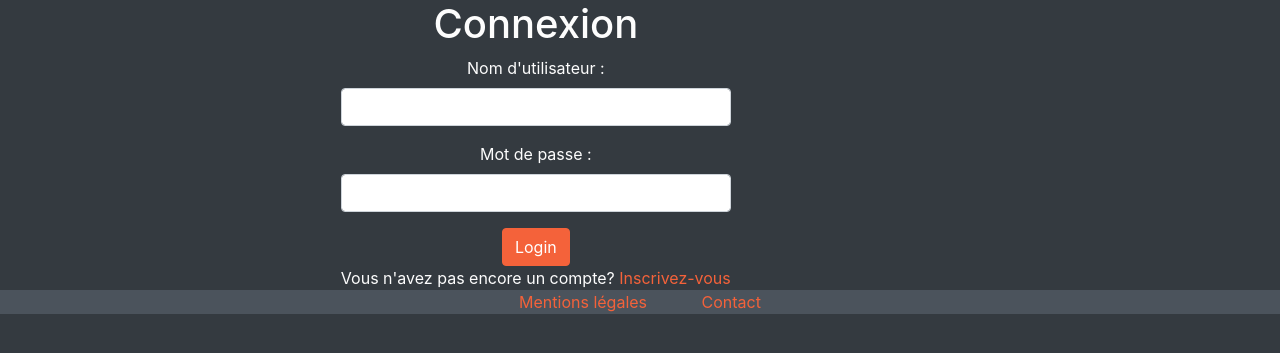
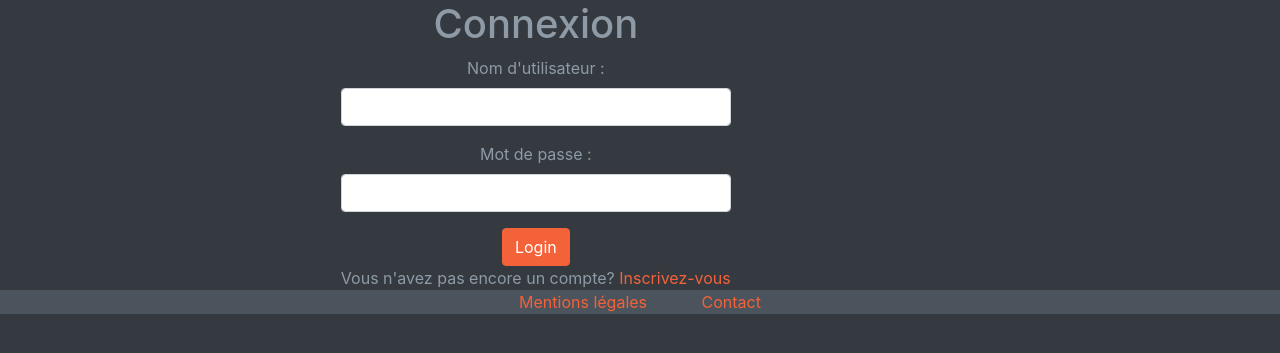
Before and after one commit to Frantz680/Site-elec, a Django app: page /accounts/login/?next=/accounts/password_change/ in a window 1280 px wide. Shown: the part 93-446 px from the top of the page. Run offline with Django 3.2, Linux system fonts and the light colour scheme; some libraries are stand-ins or nearby versions.

Commit message:
changement l'écriture²

```diff
--- a/static/css/styles.css
+++ b/static/css/styles.css
@@ -6,6 +6,15 @@ body
 
 .bg-dark-sombre{
     background-color: #4b535c !important;
+}
+
+.text-clair{
+    color: #8e9aa5 !important;
+}
+
+.form-control:disabled, .form-control[readonly] {
+    background-color: #808181;
+    opacity: 1;
 }
 
 /*HEADER*/
@@ -22,7 +31,7 @@ body
 
 .title_orange
 {
-    color: rgb(245, 107, 69);
+    color: rgb(245, 107, 69) !important;
 }
 
 .container-home{
@@ -89,39 +98,6 @@ body
     background-color: rgba(0,0,0,0.8);
 }
 
-/*HISTORY*/
-
-#history_p
-{
-    font-size: 20px;
-}
-
-/*PRESENTATION*/
-
-#coletteremy
-{
-    color: rgb(245, 107, 69);
-}
-
-#ratatouille
-{
-    color: rgb(245, 107, 69);
-}
-
-/*COLETTE*/
-
-#colette
-{
-    color: rgb(245, 107, 69);
-}
-
-/*REMY*/
-
-#remy
-{
-    color: rgb(245, 107, 69);
-}
-
 .input
 {
     font-size: 23px;
```
